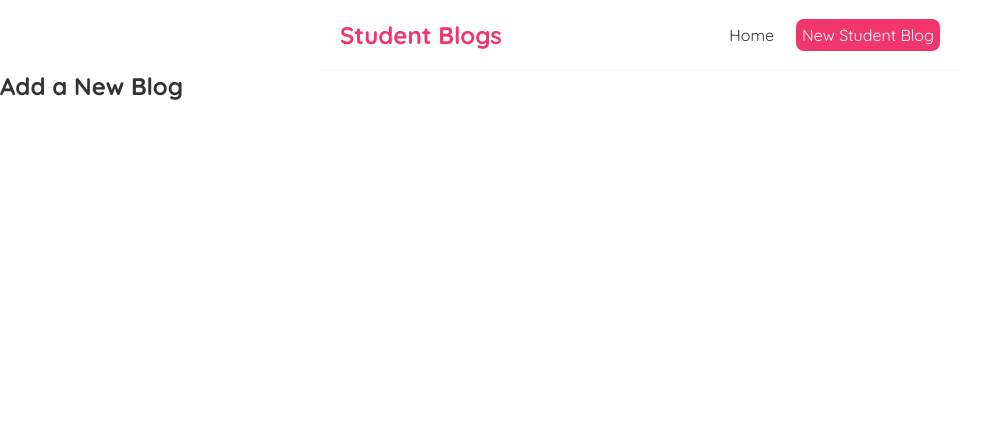
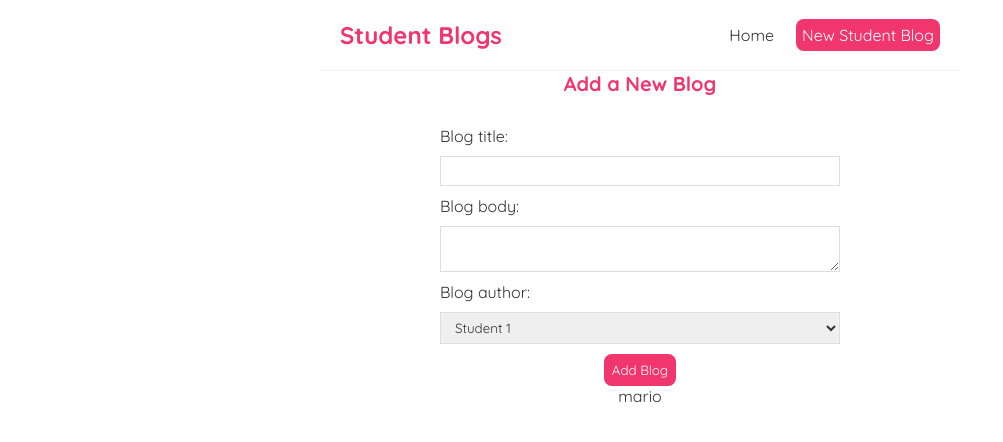
Before and after one commit to deepak0023/react_project, a React (Create React App) app: page /create in a window 1280 px wide. Shown: the top 442 px of the page, without its empty margins (0-1003 px from the left). Built offline with nearby package versions, Linux system fonts and the light colour scheme.

Commit message:
Create Form : Add a create form with set state fetch values and also populate with initial value

```diff
--- a/src/Create.js
+++ b/src/Create.js
@@ -1,8 +1,45 @@
+import { useState } from "react";
+
 const Create = () => {
+
+    const [title, setTitle] = useState('');
+    const [body, setBody] = useState('');
+    const [author, setAuthor] = useState('mario');
+
     return (
-      <div className="create">
-        <h2>Add a New Blog</h2>
-      </div>
+    <div className="create">
+      <h2>Add a New Blog</h2>
+      <form>
+        <label>Blog title:</label>
+        <input
+          type="text"
+          required
+          value={title}
+          onChange={(e) => setTitle(e.target.value)}
+        />
+        <label>Blog body:</label>
+        <textarea
+          required
+          value={body}
+          onChange={(e) => setBody(e.target.value)}
+        ></textarea>
+        <label>Blog author:</label>
+        <select
+          value={author}
+          onChange={(e) => setAuthor(e.target.value)}
+        >
+          <option value="student_1">Student 1</option>
+          <option value="student_2">Student 2</option>
+        </select>
+        <button>Add Blog</button>
+        {/* This section is for testing */}
+        <p>{title}</p>
+        <p>{body}</p>
+        <p>{author}</p>
+        {/* End of testing section */}
+
+      </form>
+    </div>
     );
   }
 
--- a/src/index.css
+++ b/src/index.css
@@ -61,3 +61,35 @@
   color: #f1356d;
   margin-bottom: 10px;
 }
+
+/* create new blog form */
+.create {
+  max-width: 400px;
+  margin: 0 auto;
+  text-align: center;
+}
+.create label {
+  text-align: left;
+  display: block;
+}
+.create h2 {
+  font-size: 20px;
+  color: #f1356d;
+  margin-bottom: 30px;
+}
+.create input, .create textarea, .create select {
+  width: 100%;
+  padding: 6px 10px;
+  margin: 10px 0;
+  border: 1px solid #ddd;
+  box-sizing: border-box;
+  display: block;
+}
+.create button {
+  background: #f1356d;
+  color: #fff;
+  border: 0;
+  padding: 8px;
+  border-radius: 8px;
+  cursor: pointer;
+}
```
Also changed, not shown: data/db.json (+2 -2 lines).
